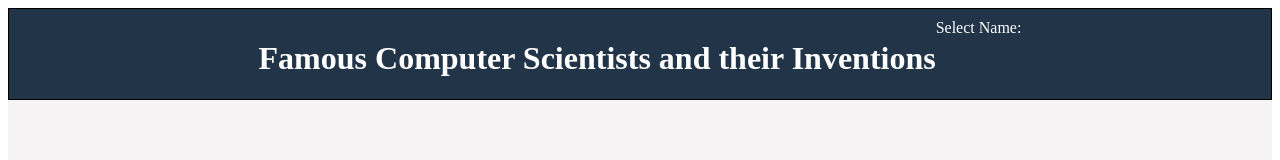
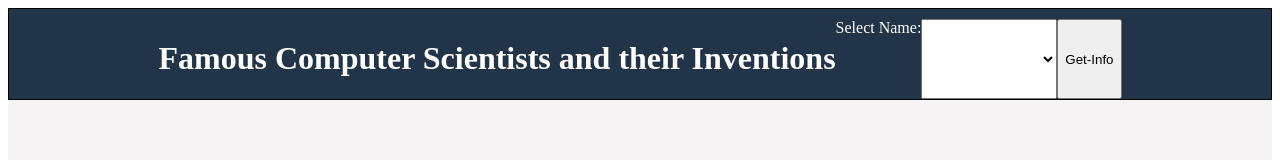
Before and after one commit to Thoratshraddha14/info-programmer, a plain HTML site: page index.html in a window 1280 px wide. Drawn offline with Linux system fonts and the light colour scheme.

Commit message:
button added

```diff
--- a/index.html
+++ b/index.html
@@ -29,6 +29,15 @@
         <div class="sub-container">
             <h1 class="heading h1">Famous Computer Scientists and their Inventions</h1>
             <label for="selectName" class="selectName">Select Name:</label>
+            <select id="selectName" class="option">
+                <option></option>
+                <option value="linus">Linus Torvalds</option>
+                <option value="dennis">Dennis Ritchie</option>
+                <option value="grace">Grace Hopper</option>
+                <option value="guido">Guido van Rossum</option>
+                <option value="ada">Ada Lovelace</option>
+            </select>
+            <button class="btn">Get-Info</button>
 
         </div>
     </div>
```
